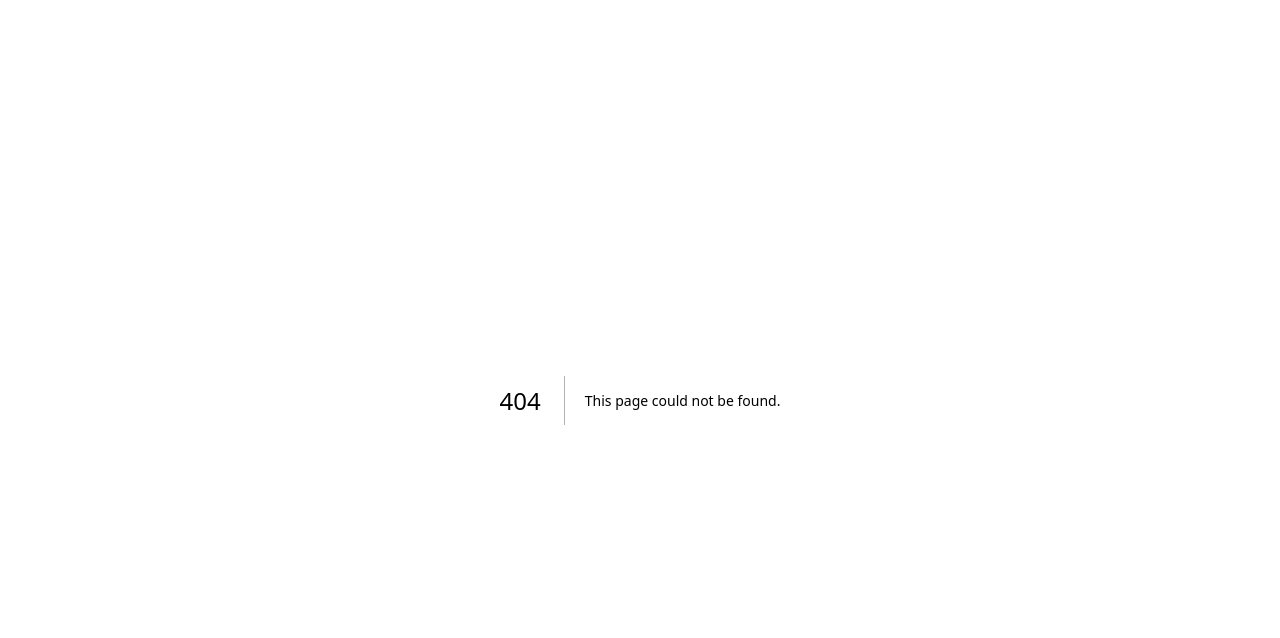
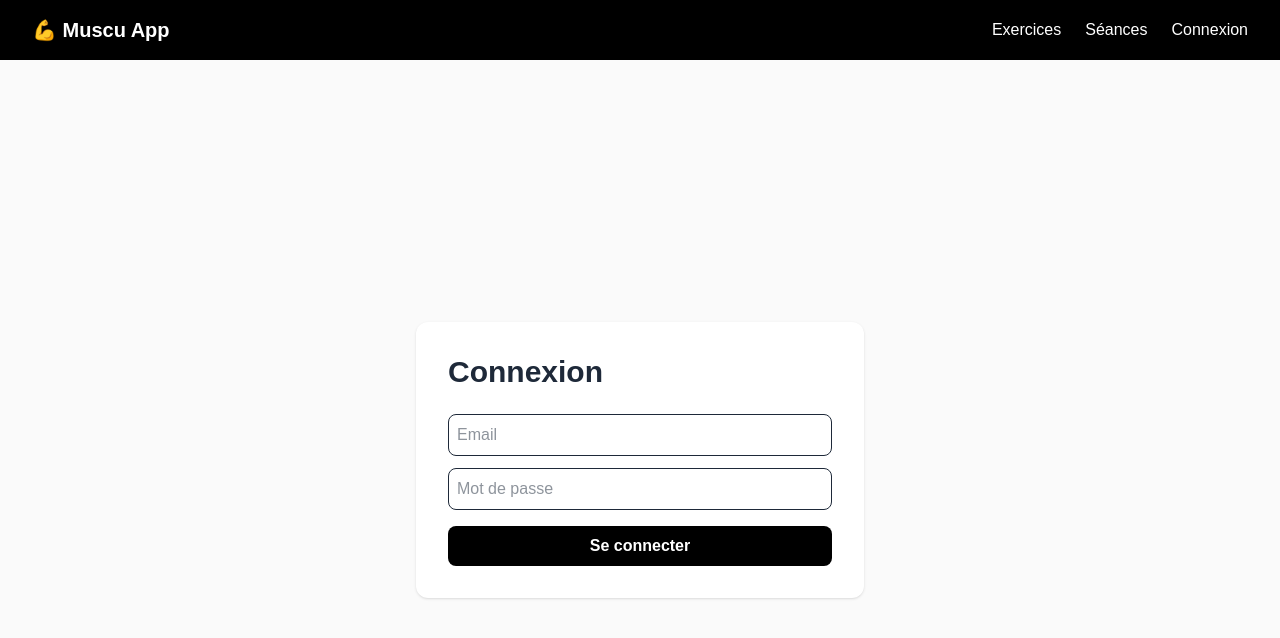
Before and after one commit to said-oumakhlouf/muscu, a Next.js app: page /login in a window 1280 px wide. Before the commit this address had no page. Shown: the top 638 px of the page. Built offline with nearby package versions, Linux system fonts and the light colour scheme.

Commit message:
feat: add sessions page, login and navbar

```diff
--- a/src/app/layout.tsx
+++ b/src/app/layout.tsx
@@ -1,6 +1,7 @@
 import type { Metadata } from "next";
 import { Geist, Geist_Mono } from "next/font/google";
 import "./globals.css";
+import Navbar from "@/components/Navbar";
 
 const geistSans = Geist({
   variable: "--font-geist-sans",
@@ -27,6 +28,7 @@ export default function RootLayout({
       <body
         className={`${geistSans.variable} ${geistMono.variable} antialiased`}
       >
+        <Navbar />
         {children}
       </body>
     </html>
--- /dev/null
+++ b/src/app/login/page.tsx
@@ -0,0 +1,61 @@
+'use client';
+
+import { useState } from 'react';
+import { useRouter } from 'next/navigation';
+
+export default function LoginPage() {
+    const router = useRouter();
+    const [form, setForm] = useState({ email: '', password: '' });
+    const [error, setError] = useState('');
+
+    const handleSubmit = async (e: React.FormEvent) => {
+        e.preventDefault();
+        const res = await fetch('http://localhost:3000/auth/login', {
+            method: 'POST',
+            headers: { 'Content-Type': 'application/json' },
+            body: JSON.stringify(form),
+        });
+
+        if (!res.ok) {
+            setError('Email ou mot de passe incorrect');
+            return;
+        }
+
+        const data = await res.json();
+        localStorage.setItem('token', data.access_token);
+        router.push('/sessions');
+    };
+
+    return (
+        <div className="flex min-h-screen items-center justify-center bg-zinc-50">
+            <div className="bg-white rounded-xl p-8 shadow w-full max-w-md">
+                <h1 className="text-3xl font-bold text-gray-800 mb-6">Connexion</h1>
+
+                {error && <p className="text-red-500 mb-4">{error}</p>}
+
+                <input
+                    className="w-full border rounded-lg p-2 mb-3 text-gray-800"
+                    type="email"
+                    placeholder="Email"
+                    value={form.email}
+                    onChange={(e) => setForm({ ...form, email: e.target.value })}
+                    required
+                />
+                <input
+                    className="w-full border rounded-lg p-2 mb-4 text-gray-800"
+                    type="password"
+                    placeholder="Mot de passe"
+                    value={form.password}
+                    onChange={(e) => setForm({ ...form, password: e.target.value })}
+                    required
+                />
+                <button
+                    onClick={handleSubmit}
+                    className="w-full bg-black text-white rounded-lg p-2 font-bold hover:bg-zinc-800"
+                >
+                    Se connecter
+                </button>
+            </div>
+        </div>
+    );
+}
--- /dev/null
+++ b/src/app/sessions/page.tsx
@@ -0,0 +1,39 @@
+'use client';
+
+import { useEffect, useState } from 'react';
+import { Session } from '@/types/Session';
+import { sessionService } from '@/services/sessionService';
+
+export default function SessionsPage() {
+    const [sessions, setSessions] = useState<Session[]>([]);
+
+    useEffect(() => {
+        const token = localStorage.getItem('token') || '';
+        sessionService.getAll(token).then(setSessions);
+    }, []);
+
+    return (
+        <div className="flex min-h-screen flex-col items-center bg-zinc-50 p-10">
+            <h1 className="text-5xl font-bold text-gray-800 mb-10">Mes Séances</h1>
+
+            <div className="grid grid-cols-1 gap-4 md:grid-cols-2 w-full max-w-4xl">
+                {sessions.map((session) => (
+                    <div key={session.id} className="bg-white rounded-xl p-6 shadow">
+                        <h2 className="text-xl font-bold text-gray-800">{session.name}</h2>
+                        <p className="text-sm text-gray-500 mt-1">
+                            {new Date(session.createdAt).toLocaleDateString('fr-FR')}
+                        </p>
+                        <div className="mt-3">
+                            {session.exercises.map((se) => (
+                                <div key={se.id} className="text-gray-600 text-sm py-1 border-b">
+                                    {se.exercise.name} — {se.sets} séries x {se.reps} reps
+                                    {se.weight ? ` @ ${se.weight}kg` : ''}
+                                </div>
+                            ))}
+                        </div>
+                    </div>
+                ))}
+            </div>
+        </div>
+    );
+}
--- /dev/null
+++ b/src/components/Navbar.tsx
@@ -0,0 +1,24 @@
+'use client';
+
+import Link from 'next/link';
+import { useRouter } from 'next/navigation';
+
+export default function Navbar() {
+    const router = useRouter();
+
+    const handleLogout = () => {
+        localStorage.removeItem('token');
+        router.push('/login');
+    };
+
+    return (
+        <nav className="bg-black text-white px-8 py-4 flex items-center justify-between">
+            <span className="text-xl font-bold">💪 Muscu App</span>
+            <div className="flex gap-6">
+                <Link href="/" className="hover:text-gray-300">Exercices</Link>
+                <Link href="/sessions" className="hover:text-gray-300">Séances</Link>
+                <button onClick={handleLogout} className="hover:text-gray-300">Connexion</button>
+            </div>
+        </nav>
+    );
+}
--- /dev/null
+++ b/src/services/sessionService.ts
@@ -0,0 +1,34 @@
+const API_URL = 'http://localhost:3000/';
+
+export const sessionService = {
+    async getAll(token: string) {
+        const res = await fetch(`${API_URL}sessions`, {
+            headers: {
+                Authorization: `Bearer ${token}`,
+            },
+        });
+        const data = await res.json();
+        return Array.isArray(data) ? data : [];
+    },
+
+    async create(token: string, data: { name: string; exercises: { exerciseId: number; sets: number; reps: number; }[] }) {
+        const res = await fetch(`${API_URL}sessions`, {
+            method: 'POST',
+            headers: {
+                'Content-Type': 'application/json',
+                Authorization: `Bearer ${token}`,
+            },
+            body: JSON.stringify(data),
+        });
+        return res.json();
+    },
+
+    async delete(token: string, id: number) {
+        await fetch(`${API_URL}/sessions/${id}`, {
+            method: "DELETE",
+            headers: {
+                Authorization: `Bearer ${token}`,
+            },
+        });
+    },
+}
--- a/src/types/Session.ts
+++ b/src/types/Session.ts
@@ -1,11 +1,19 @@
-import { Exercise } from "./Exercise";
+import { Exercise } from './Exercise';
+
+export type SessionExercise = {
+    id: number;
+    sessionId: number;
+    exerciseId: number;
+    sets: number;
+    reps: number;
+    weight?: number;
+    exercise: Exercise;
+};
 
 export type Session = {
-    id: string;
+    id: number;
     name: string;
-    description: string;
-    imageUrl: string;
-    exercices: Exercise[]; // Array of Exercise objects
-    duration: number; // Duration in minutes
-    difficulty: "beginner" | "intermediate" | "advanced";
+    userId: number;
+    createdAt: string;
+    exercises: SessionExercise[];
 };
```
